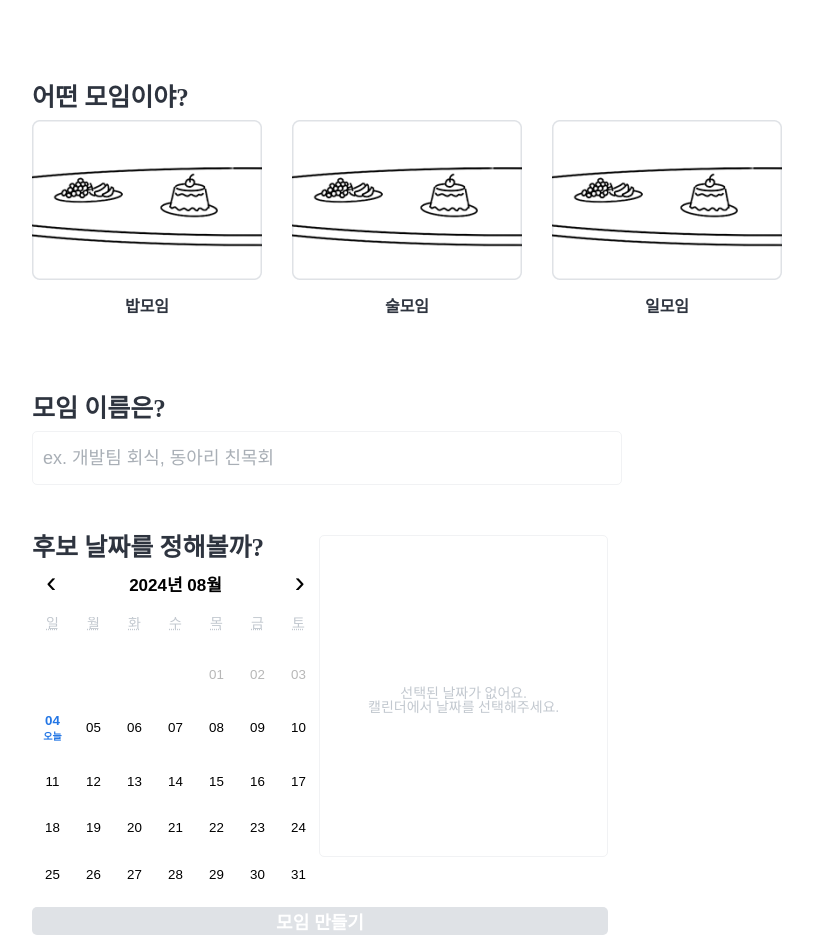
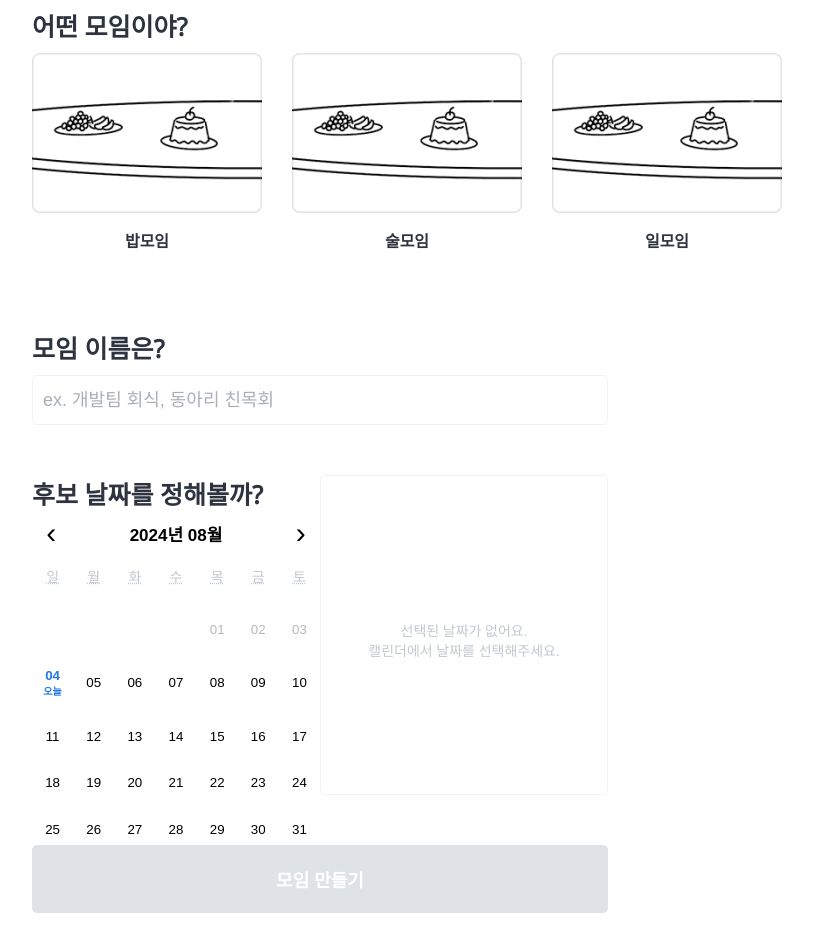
Before and after one commit to grape-tasting-acid/beentime-frontend, a React (Create React App) app: page / in a window 1280 px wide. Shown: the part 220-1155 px from the top of the page, without its empty margins (320-1133 px from the left). After the commit the page ends 1133 px from the top, so only its background shows below. Built offline with nearby package versions, Linux system fonts and the light colour scheme.

Commit message:
feat:0924-2

```diff
--- a/public/index.html
+++ b/public/index.html
@@ -2,6 +2,10 @@
 <html lang="en">
   <head>
     <meta charset="utf-8" />
+    <link
+      href="https://fonts.googleapis.com/css2?family=Noto+Sans&display=swap"
+      rel="stylesheet"
+    />
     <link rel="icon" href="%PUBLIC_URL%/favicon.ico" />
     <meta name="viewport" content="width=device-width, initial-scale=1" />
     <meta name="theme-color" content="#000000" />
--- a/src/App.css
+++ b/src/App.css
@@ -1,3 +1,9 @@
+/* 노토 산스 폰트 적용 */
+body {
+  margin: 0;
+  font-family: 'Noto Sans', sans-serif;
+}
+
 .App {
   text-align: center;
 }
--- a/src/App.js
+++ b/src/App.js
@@ -1,6 +1,3 @@
-import './App.css';
-import reset, { Reset } from 'styled-reset';
-import { Global } from '@emotion/react';
 import { Route, Routes } from 'react-router-dom';
 import CreateEventPage from './page/CreateEventPage/CreateEventPage';
 import Sharing from './page/Sharing/Sharing';
@@ -10,14 +7,12 @@ import AttendanceListPage from './page/AttendanceListPage/AttendanceListPage';
 function App() {
   return (
     <>
-      <Reset />
-      <Global styles={[reset]} />
-        <Routes>
-          <Route path='/' element={<CreateEventPage />} />
-          <Route path='/sharing' element={<Sharing />} />
-          <Route path='/attend' element={<AttendanceEventPage />} />
-          <Route path='/list' element={<AttendanceListPage />} />
-        </Routes>
+      <Routes>
+        <Route path="/" element={<CreateEventPage />} />
+        <Route path="/sharing" element={<Sharing />} />
+        <Route path="/attend" element={<AttendanceEventPage />} />
+        <Route path="/list" element={<AttendanceListPage />} />
+      </Routes>
     </>
   );
 }
--- a/src/component/AttendanceEvent.jsx
+++ b/src/component/AttendanceEvent.jsx
@@ -17,9 +17,6 @@ const AttendanceEvent = ({ children, timeList, eventData }) => {
             setSelectedRadios(new Array(timeList.length).fill(null));
         }
     }, [timeList]);
-
-    console.log('Event ID:', id);
-    console.log('Time List:', timeList);
 
     const onChangeRadio = (e, index) => {
         const updatedRadios = [...selectedRadios];
--- a/src/component/Style.js
+++ b/src/component/Style.js
@@ -3,7 +3,6 @@ import { css } from '@emotion/react';
 export const Layout = css`
     display: flex;
     flex-direction: column;
-    justify-content: center;
     align-items: center;
     width: 100vw;
 
@@ -17,8 +16,7 @@ export const Component = css`
     display: flex;
     flex-direction: column;
     justify-content: center;
-    width: 40vw;
-    margin-bottom: 100px;
+    width: 40vw; // 이전의 테이블 너비와 동일하게 설정
 
     @media (max-width: 800px) {
         width: 90%;
@@ -26,112 +24,41 @@ export const Component = css`
     }
 `;
 
-export const Header = css`
-    display: flex;
-    flex-direction: column;
-    justify-content: center;
-    align-items: center;
-    width: 100vw;
-    background-color: #F9FAFA;
-`;
-
-export const ImgBox = css`
-    width: 100%;
-    margin: 30px 0px 0px 50px;
-
-    @media (max-width: 800px) {
-        margin: 0px 0px 30px 0px;
-    }
-`;
-
-export const HeaderBox = css`
-    display: flex;
-    flex-direction: column;
-    width: 50vw;
-    margin-bottom: 40px;
-    & h3 {
-        margin-top: 20px;
-        font-size: 20px;
-        font-weight: 900;
-        color: #0F1720;
-    }
-
-    @media (max-width: 800px) {
-        margin-left: 20px;
-        margin-bottom: 20px;
-        width: 100%;
-        & h3 {
-            margin-top: 6px;
-            font-size: 14px;
-        }
-    }
-`;
-
-export const HeaderItem = css`
-    display: flex;
-    justify-content: space-between;
-    align-items: center;
-    height: 50px;
-    & h1 {
-        font-size: 40px;
-        font-weight: 900;
-        color: #0F1720;
-    }
-    & button {
-        height: 75%;
-        width: 10%;
-        border: 1px solid;
-        border-radius: 8px;
-        font-size: 12px;
-        font-weight: 900;
-        color: #0F1720;
-        cursor: pointer;
-    }
-
-    @media (max-width: 800px) {
-        justify-content: start;
-        gap: 10px;
-        height: 30px;
-        & h1 {
-            font-size: 24px;
-        }
-        & button {
-            height: 75%;
-            width: 10%;
-            border: 1px solid;
-            border-radius: 8px;
-            font-size: 12px;
-            font-weight: 900;
-            color: #0F1720;
-            cursor: pointer;
-            display: none;
-        }
-    }
-`;
-
 export const AttendBox = css`
     display: flex;
-    flex-grow: 1;
     flex-direction: column;
     gap: 45px;
     margin-top: 30px;
+    width: 100%; // 부모 컨테이너의 너비에 맞춤
+    box-sizing: border-box; // 패딩과 보더를 포함하여 너비를 계산
+
+    @media (max-width: 800px) {
+        gap: 30px;
+    }
 `;
 
 export const InputItem = css`
     display: flex;
     flex-direction: column;
+    width: 100%; // 부모 컨테이너의 너비에 맞춤
+    box-sizing: border-box; // 패딩과 보더를 포함하여 너비를 계산
+
     & h3 {
         font-size: 24px;
         font-weight: 900;
         color: #0F1720;
+        margin: 0; // 불필요한 마진 제거
     }
+
     & input {
         margin-top: 15px;
-        padding: 10px 18px;
+        padding: 10px 16px; // 패딩을 약간 줄임
         border-radius: 5px;
         border: 2px solid #F1F2F4;
         font-size: 18px;
-        align-items: center;
+        width: 100%; // 입력창의 너비를 부모에 맞춤
+        box-sizing: border-box; // 패딩과 보더를 포함하여 너비를 계산
+
         &::placeholder {
             color: #A9AFB6;
         }
@@ -141,8 +68,10 @@ export const InputItem = css`
         & h3 {
             font-size: 18px;
         }
+
         & input {
             font-size: 14px;
+            padding: 8px 12px; // 모바일에서 패딩 조정
         }
     }
 `;
@@ -150,10 +79,13 @@ export const InputItem = css`
 export const TimeItem = css`
     display: flex;
     flex-direction: column;
+    width: 100%; // 부모 컨테이너의 너비에 맞춤
+
     & h3 {
         font-size: 24px;
         font-weight: 900;
         color: #0F1720;
+        margin: 0; // 불필요한 마진 제거
     }
 
     @media (max-width: 800px) {
@@ -169,38 +101,14 @@ export const TimeBox = css`
     gap: 15px;
     overflow-x: auto;
     height: 30vh;
+    width: 100%; // 부모 컨테이너의 너비에 맞춤
+    box-sizing: border-box; // 패딩과 보더를 포함하여 너비를 계산
 `;
 
 export const Times = css`
     display: flex;
     justify-content: space-between;
     align-items: center;
-`;
-
-export const Date = css`
-    display: flex;
-    gap: 15px;
-    justify-content: space-between;
-    align-items: center;
-    & h4 {
-        font-size: 18px;
-        font-weight: 900;
-        color: #0F1720;
-    }
-    & span {
-        font-size: 18px;
-        font-weight: 500;
-        color: #0F1720;
-    }
-
-    @media (max-width: 800px) {
-        & h4 {
-            font-size: 16px;
-        }
-        & span {
-            font-size: 16px;
-        }
-    }
 `;
 
 export const Btns = css`
@@ -213,6 +121,7 @@ export const Radio = css`
     & input[type="radio"] {
         display: none;
     }
+
     & label {
         display: flex;
         justify-content: center;
@@ -224,13 +133,11 @@ export const Radio = css`
         font-size: larger;
         background-color: #F1F2F4;
         color: #2E343F;
+        cursor: pointer;
     }
+
     & input[type="radio"]:checked + label {
         background-color: #32E3AE;
-        color: #2E343F;
-    }
-    & input[type="radio"] + label {
-        background-color: #F1F2F4;
         color: #2E343F;
     }
 
@@ -244,7 +151,7 @@ export const Radio = css`
 `;
 
 export const BtnTrue = css`
-    width: 600px;
+    width: 100%; // 부모 컨테이너의 너비에 맞춤
     height: 68px;
     font-size: 18px;
     background-color: #000000;
@@ -256,24 +163,12 @@ export const BtnTrue = css`
     display: flex; // 아이콘 및 텍스트 수평 정렬
     align-items: center; // 수직 정렬
     justify-content: center; // 텍스트 중앙 정렬
+    box-sizing: border-box; // 패딩과 보더를 포함하여 너비를 계산
 
     @media (max-width: 800px) {
-        width: 100%; // 모바일에서 너비를 100%로 설정
+        width: 100%; // 모바일에서도 너비를 100%로 설정
+        height: 50px;
+        font-size: 16px;
         margin-bottom: 20px;
     }
 `;
-
-export const BtnFalse = css`
-    width: 100%;
-    height: 40px;
-    font-size: 18px;
-    background-color: #DFE2E6;
-    border: none;
-    border-radius: 5px;
-    color: #FFFF;
-    font-weight: 600;
-
-    @media (max-width: 800px) {
-        margin-bottom: 20px;
-    }
-`;
--- a/src/index.css
+++ b/src/index.css
@@ -1,7 +1,7 @@
 body {
   margin: 0;
-  font-family: -apple-system, BlinkMacSystemFont, 'Segoe UI', 'Roboto', 'Oxygen',
-    'Ubuntu', 'Cantarell', 'Fira Sans', 'Droid Sans', 'Helvetica Neue',
+  font-family: 'Noto Sans', -apple-system, BlinkMacSystemFont, 'Segoe UI', 'Roboto',
+    'Oxygen', 'Ubuntu', 'Cantarell', 'Fira Sans', 'Droid Sans', 'Helvetica Neue',
     sans-serif;
   -webkit-font-smoothing: antialiased;
   -moz-osx-font-smoothing: grayscale;
--- a/src/index.js
+++ b/src/index.js
@@ -1,16 +1,35 @@
+/** @jsxImportSource @emotion/react */
 import React from 'react';
 import ReactDOM from 'react-dom/client';
-import './index.css';
 import App from './App';
 import reportWebVitals from './reportWebVitals';
 import { BrowserRouter } from 'react-router-dom';
 import { RecoilRoot } from 'recoil';
+import { Global, css } from '@emotion/react'; // Global과 css 가져오기
 
 const root = ReactDOM.createRoot(document.getElementById('root'));
 root.render(
   // <React.StrictMode>
   <RecoilRoot>
     <BrowserRouter>
+      {/* Global 컴포넌트를 사용하여 전역 스타일 적용 */}
+      <Global
+        styles={css`
+          @import url('https://fonts.googleapis.com/css2?family=Noto+Sans&display=swap');
+
+          * {
+            margin: 0;
+            padding: 0;
+            box-sizing: border-box;
+          }
+
+          body {
+            font-family: 'Noto Sans', sans-serif;
+          }
+
+          /* 필요에 따라 다른 전역 스타일 추가 */
+        `}
+      />
       <App />
     </BrowserRouter>
   </RecoilRoot>
--- a/src/page/CreateEventPage/Style.js
+++ b/src/page/CreateEventPage/Style.js
@@ -20,11 +20,11 @@ export const Component = css`
   flex-direction: column;
   justify-content: center;
   width: 45vw;
-    height: 100vh;
+  /* height: 100vh; */
 
   @media (max-width: 800px) {
     width: 90%;
-        height: auto;
+    /* height: auto; */
   }
 `;
 
@@ -32,7 +32,7 @@ export const Title = css`
   font-size: 40px;
   font-weight: 900;
   margin-bottom: 50px;
-    color: #0F1720;
+  color: #0f1720;
 
   @media (max-width: 800px) {
     font-size: 26px;
@@ -44,7 +44,7 @@ export const Top = css`
     font-size: 25px;
     font-weight: 700;
     margin-bottom: 10px;
-        color: #2E343F;
+    color: #2e343f;
 
     @media (max-width: 800px) {
       font-size: 18px;
@@ -56,11 +56,11 @@ export const Top = css`
     height: 50px;
     padding-left: 10px;
     border-radius: 5px;
-        border: 1px solid #F1F2F4;
+    border: 1px solid #f1f2f4;
     outline: none;
     font-size: 18px;
     &::placeholder {
-            color: #A9AFB6;
+      color: #a9afb6;
     }
     margin-bottom: 50px;
 
@@ -75,7 +75,7 @@ export const Bottom = css`
     font-size: 25px;
     font-weight: 700;
     margin-bottom: 10px;
-        color: #2E343F;
+    color: #2e343f;
 
     @media (max-width: 800px) {
       font-size: 18px;
@@ -87,11 +87,11 @@ export const Bottom = css`
     height: 50px;
     padding-left: 10px;
     border-radius: 5px;
-        border: 1px solid #F1F2F4;
+    border: 1px solid #f1f2f4;
     outline: none;
     font-size: 18px;
     &::placeholder {
-            color: #A9AFB6;
+      color: #a9afb6;
     }
     margin-bottom: 50px;
 
@@ -105,7 +105,7 @@ export const H5 = css`
   font-size: 25px;
   font-weight: 700;
   margin-bottom: 10px;
-    color: #2E343F;
+  color: #2e343f;
 
   @media (max-width: 800px) {
     font-size: 18px;
@@ -125,33 +125,35 @@ export const CalendarLayout = css`
 export const BtnTrue = css`
   margin-top: 50px;
   width: 100%;
-    height: 68px; /* 버튼 높이를 68px로 설정 */
+  height: 68px; /* 버튼 높이를 68픽셀로 고정 */
   font-size: 18px;
   background-color: #000000;
   border: none;
   border-radius: 5px;
-    color: #FFFF;
+  color: #ffff;
   font-weight: 600;
   cursor: pointer;
 
   @media (max-width: 800px) {
     margin-bottom: 20px;
+    /* 높이를 변경하지 않음 */
   }
 `;
 
 export const BtnFalse = css`
   margin-top: 50px;
   width: 100%;
-    height: 68px; /* 버튼 높이를 68px로 설정 */
+  height: 68px; /* 버튼 높이를 68픽셀로 고정 */
   font-size: 18px;
-    background-color: #DFE2E6;
+  background-color: #dfe2e6;
   border: none;
   border-radius: 5px;
-    color: #FFFF;
+  color: #ffff;
   font-weight: 600;
 
   @media (max-width: 800px) {
     margin-bottom: 20px;
+    /* 높이를 변경하지 않음 */
   }
 `;
 
@@ -167,7 +169,6 @@ export const CalendarBox = css`
 `;
 
 export const calendarContainer = css`
-
   .react-calendar__navigation {
     display: flex;
     justify-content: center;
@@ -210,7 +211,7 @@ export const calendarContainer = css`
   }
 
   .react-calendar__month-view__weekdays {
-        color: #C2C8CF;
+    color: #c2c8cf;
     font-size: 14px;
     margin-bottom: 20px;
 
@@ -237,13 +238,13 @@ export const calendarContainer = css`
     }
 
     .past-day {
-            color: #DFE2E6;
+      color: #dfe2e6;
     }
   }
 
   .today {
     abbr {
-            color: #2376E5;
+      color: #2376e5;
       font-weight: 600;
     }
   }
@@ -257,14 +258,14 @@ export const calendarContainer = css`
 
 export const TodayText = css`
   font-size: 10px;
-    color: #2376E5;
+  color: #2376e5;
   font-weight: 600;
 `;
 
 export const TimeBox = css`
   width: 50%;
   height: 40vh;
-    border: 1px solid #F1F2F4;
+  border: 1px solid #f1f2f4;
   border-radius: 5px;
   position: relative;
   display: flex;
@@ -301,7 +302,7 @@ export const PlaceHolder = css`
   flex-direction: column;
   justify-content: center;
   align-items: center;
-    color: #C2C8CF;
+  color: #c2c8cf;
   font-size: 14px;
   height: 100%;
 `;
@@ -328,7 +329,7 @@ export const SelectedDateBox = css`
   display: flex;
   justify-content: start;
   align-items: center;
-    color: #2E343F;
+  color: #2e343f;
   font-size: 16px;
   font-weight: 700;
   margin-bottom: 10px;
@@ -345,7 +346,7 @@ export const SelectedDateBox = css`
   button {
     background-color: transparent;
     border: none;
-        color: #91979E;
+    color: #91979e;
   }
 
   @media (max-width: 1710px) {
@@ -405,7 +406,7 @@ export const ImageLabel = css`
   height: 18px;
   font-size: 16px;
   font-weight: 600;
-    color: #2E343F;
+  color: #2e343f;
   margin-top: 18px;
   margin-bottom: 60px; /* "모임 이름은?"과의 간격 */
 `;
```
Lines whose indentation alone changed are shown as unchanged.
